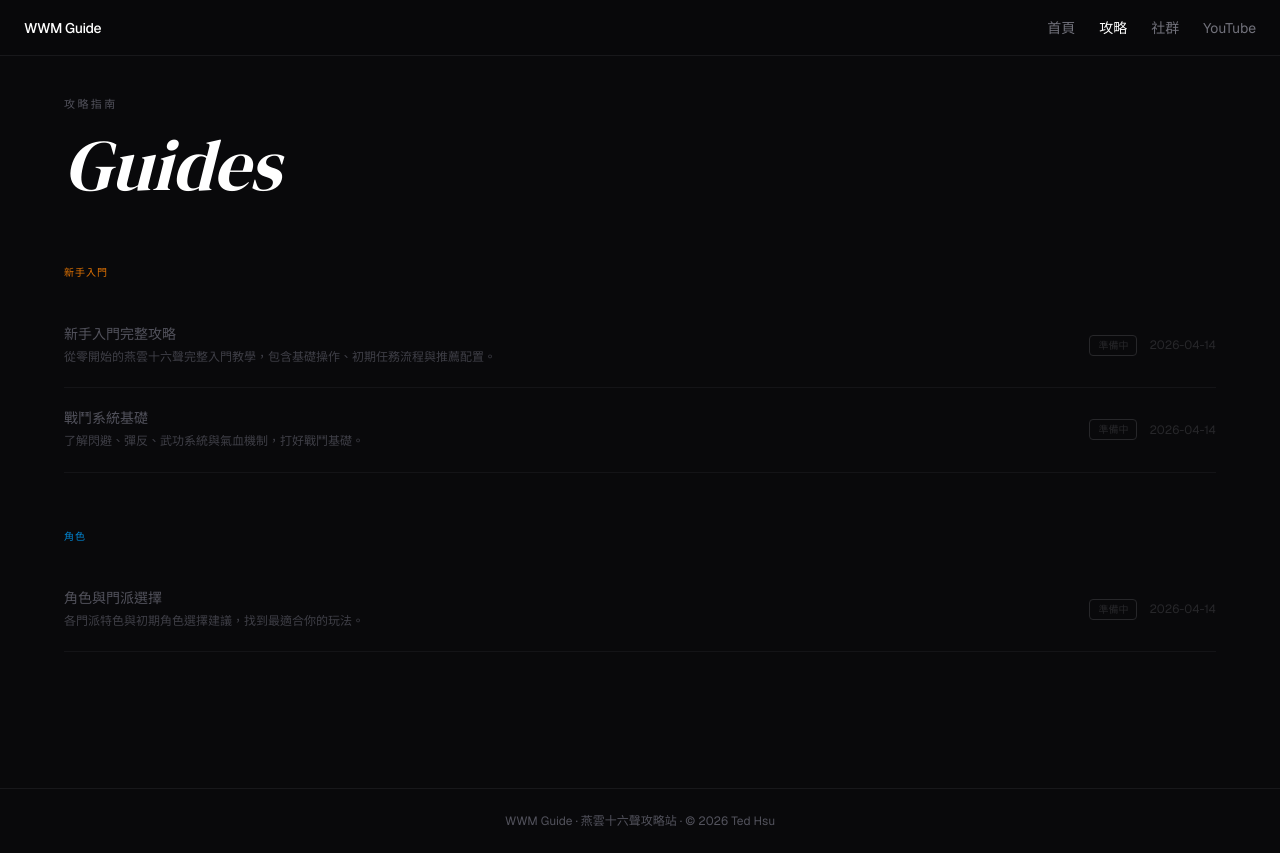
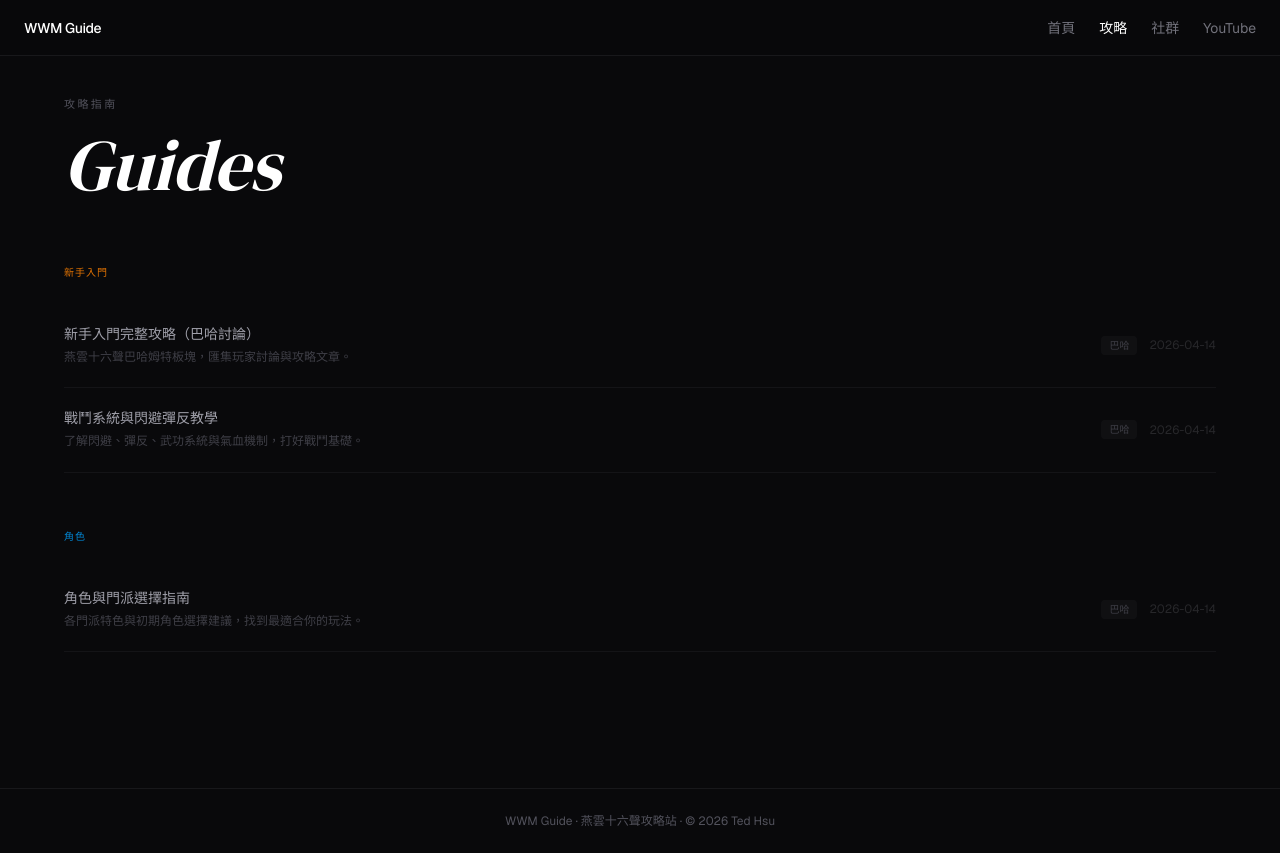
Before and after one commit to tedythsu/ted-hsu, a Next.js app: page /guides in a window 1280 px wide. Built offline with nearby package versions, Linux system fonts and the light colour scheme.

Commit message:
feat: change guides to curated external links

```diff
--- a/app/guides/page.tsx
+++ b/app/guides/page.tsx
@@ -29,22 +29,22 @@ export default function GuidesPage() {
             <div>
               {guides.filter((g) => g.category === cat).map((guide) => (
                 <Link
-                  key={guide.slug}
-                  href={guide.ready ? `/guides/${guide.slug}` : '#'}
-                  className={`group flex items-center justify-between py-5 border-b border-zinc-800/40 transition-colors ${guide.ready ? 'hover:border-zinc-700/50' : 'cursor-default'}`}
+                  key={guide.url}
+                  href={guide.url}
+                  target="_blank"
+                  rel="noopener noreferrer"
+                  className="group flex items-center justify-between py-5 border-b border-zinc-800/40 transition-colors hover:border-zinc-700/50"
                 >
                   <div>
-                    <p className={`text-sm mb-1 transition-colors ${guide.ready ? 'text-zinc-400 group-hover:text-zinc-200' : 'text-zinc-600'}`}>
+                    <p className="text-sm mb-1 transition-colors text-zinc-400 group-hover:text-zinc-200">
                       {guide.title}
                     </p>
                     <p className="text-xs text-zinc-700 leading-relaxed max-w-lg">{guide.summary}</p>
                   </div>
                   <div className="flex items-center gap-3 flex-shrink-0 ml-4">
-                    {!guide.ready && (
-                      <span className="text-[10px] text-zinc-800 border border-zinc-800 rounded px-2 py-0.5">
-                        準備中
-                      </span>
-                    )}
+                    <span className="text-[10px] text-zinc-700 bg-zinc-900/50 rounded px-2 py-0.5">
+                      {guide.source}
+                    </span>
                     <span className="text-xs text-zinc-800">{guide.updatedAt}</span>
                   </div>
                 </Link>
--- a/components/SiteHome.tsx
+++ b/components/SiteHome.tsx
@@ -87,14 +87,16 @@ export function SiteHome() {
           <div className="space-y-0">
             {guides.map((guide, i) => (
               <motion.div
-                key={guide.slug}
+                key={guide.url}
                 custom={i}
                 initial="hidden"
                 animate="visible"
                 variants={fadeIn}
               >
                 <Link
-                  href={guide.ready ? `/guides/${guide.slug}` : '/guides'}
+                  href={guide.url}
+                  target="_blank"
+                  rel="noopener noreferrer"
                   className="group flex gap-5 py-5 border-b border-zinc-800/30 hover:border-zinc-700/40 transition-colors"
                 >
                   {/* Index number */}
@@ -103,14 +105,12 @@ export function SiteHome() {
                   </span>
                   <div className="flex-1 min-w-0">
                     <div className="flex items-start justify-between gap-3 mb-1.5">
-                      <p className={`text-sm transition-colors leading-snug ${guide.ready ? 'text-zinc-200 group-hover:text-white' : 'text-zinc-400'}`}>
+                      <p className="text-sm transition-colors leading-snug text-zinc-200 group-hover:text-white">
                         {guide.title}
                       </p>
-                      {!guide.ready && (
-                        <span className="text-[10px] text-zinc-500 border border-zinc-700 rounded px-1.5 py-0.5 flex-shrink-0">
-                          準備中
-                        </span>
-                      )}
+                      <span className="text-[10px] text-zinc-600 bg-zinc-900/50 rounded px-1.5 py-0.5 flex-shrink-0">
+                        {guide.source}
+                      </span>
                     </div>
                     <p className="text-xs text-zinc-500 leading-relaxed line-clamp-2">{guide.summary}</p>
                     <p className={`text-[10px] mt-2 ${categoryColor[guide.category] ?? 'text-zinc-700'}`}>
--- a/data/guides.ts
+++ b/data/guides.ts
@@ -1,36 +1,37 @@
+// data/guides.ts
 export interface Guide {
-  slug: string
   title: string
+  url: string        // external link — opens in new tab
   category: '新手入門' | '角色' | '副本' | '系統' | '進階'
   summary: string
+  source: string     // e.g. '巴哈', '官網', 'YouTube'
   updatedAt: string
-  ready: boolean
 }
 
-// 在這裡新增攻略條目，ready: false 代表內容準備中
+// 在這裡新增精選攻略連結（外部文章）
 export const guides: Guide[] = [
   {
-    slug: 'beginner-guide',
-    title: '新手入門完整攻略',
+    title: '新手入門完整攻略（巴哈討論）',
+    url: 'https://forum.gamer.com.tw/B.php?bsn=75703',
     category: '新手入門',
-    summary: '從零開始的燕雲十六聲完整入門教學，包含基礎操作、初期任務流程與推薦配置。',
+    summary: '燕雲十六聲巴哈姆特板塊，匯集玩家討論與攻略文章。',
+    source: '巴哈',
     updatedAt: '2026-04-14',
-    ready: false,
   },
   {
-    slug: 'combat-basics',
-    title: '戰鬥系統基礎',
+    title: '戰鬥系統與閃避彈反教學',
+    url: 'https://forum.gamer.com.tw/B.php?bsn=75703',
     category: '新手入門',
     summary: '了解閃避、彈反、武功系統與氣血機制，打好戰鬥基礎。',
+    source: '巴哈',
     updatedAt: '2026-04-14',
-    ready: false,
   },
   {
-    slug: 'character-overview',
-    title: '角色與門派選擇',
+    title: '角色與門派選擇指南',
+    url: 'https://forum.gamer.com.tw/B.php?bsn=75703',
     category: '角色',
     summary: '各門派特色與初期角色選擇建議，找到最適合你的玩法。',
+    source: '巴哈',
     updatedAt: '2026-04-14',
-    ready: false,
   },
 ]
```
